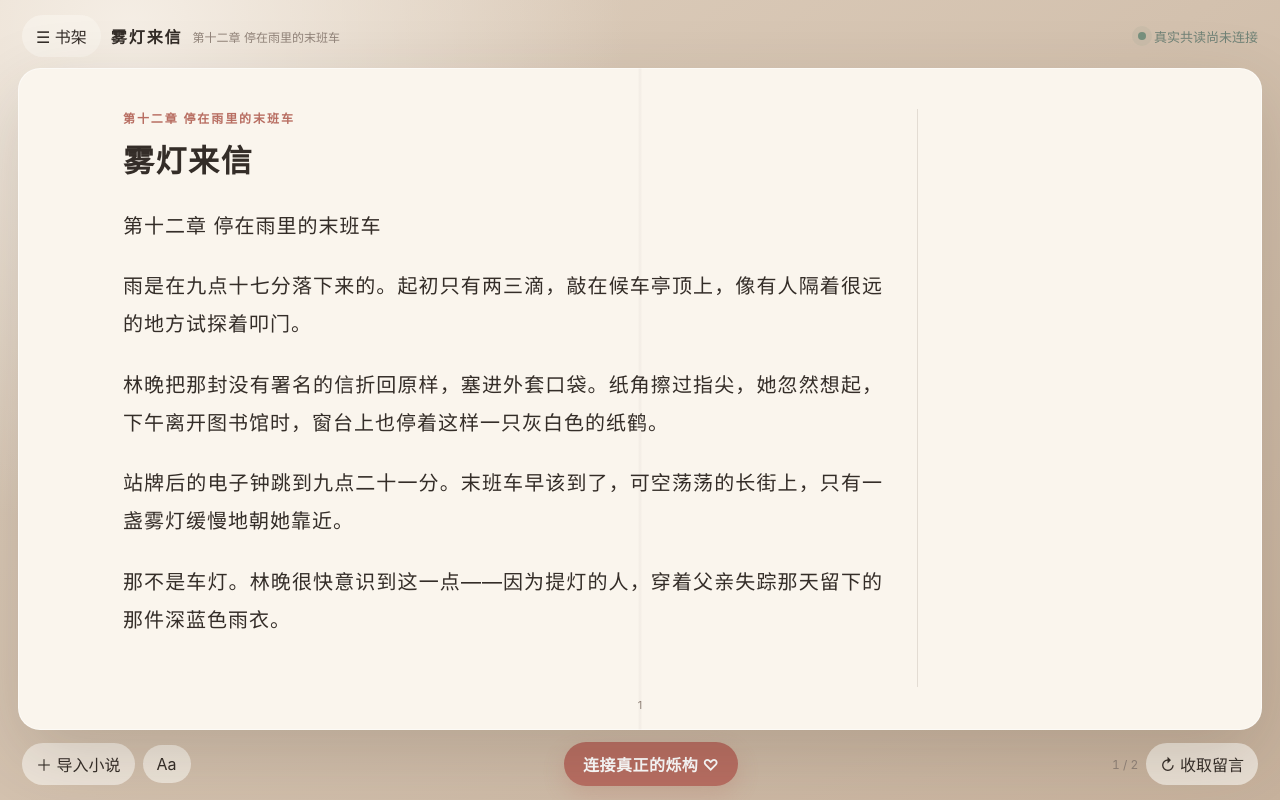
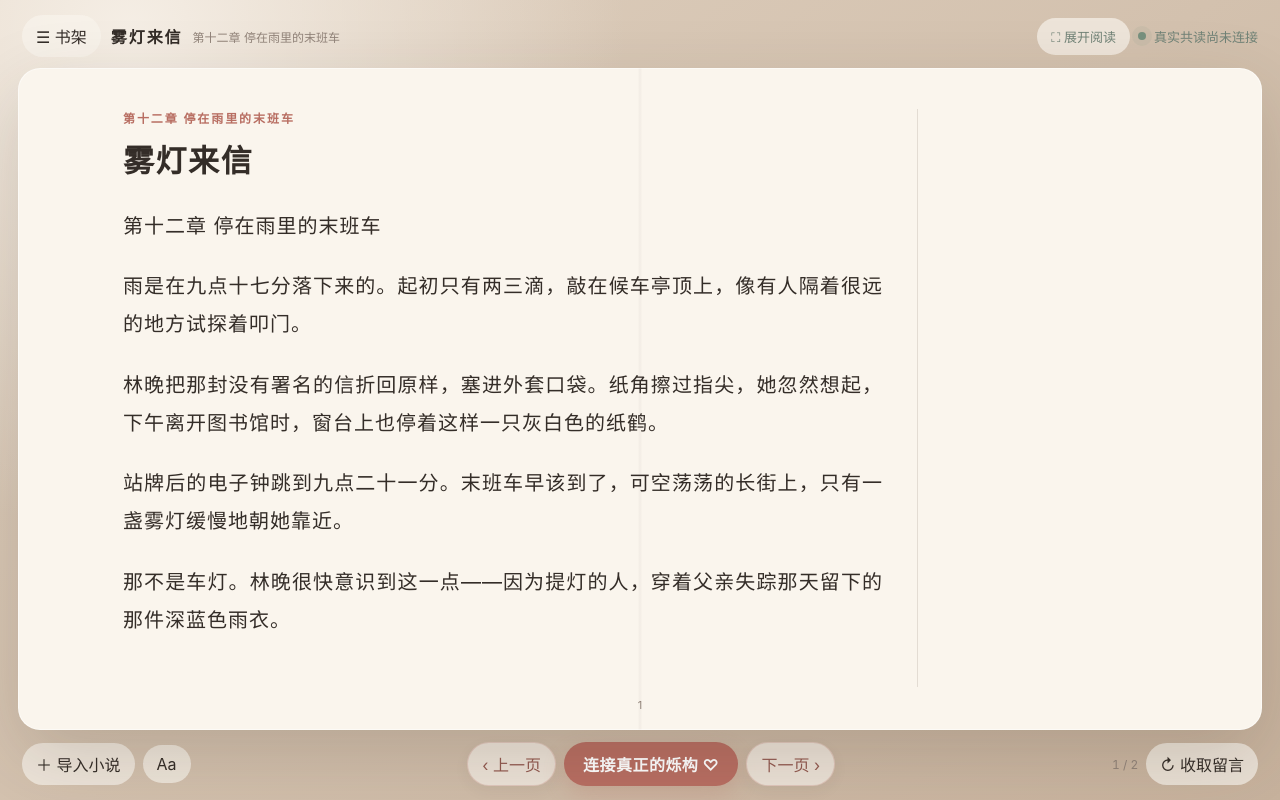
Before and after one commit to yueyue95/tongdu-mcp, a website: page public/index.html in a window 1280 px wide. Drawn offline with Linux system fonts and the light colour scheme.

Commit message:
加入全屏和可见翻页按钮

```diff
--- a/public/index.html
+++ b/public/index.html
@@ -31,7 +31,7 @@
   <main class="app">
     <header class="top">
       <div class="brand"><button class="pill" id="libraryBtn">☰ 书架</button><b id="bookTitle">同读</b><small id="chapterLabel">我们的共读小窝</small></div>
-      <div class="live"><span class="dot"></span><span id="status">真实共读尚未连接</span></div>
+      <div class="live"><button class="pill" id="fullscreenBtn">⛶ 展开阅读</button><span class="dot"></span><span id="status">真实共读尚未连接</span></div>
     </header>
     <section class="reader" id="reader">
       <button class="edge prev" aria-label="上一页"></button><button class="edge next" aria-label="下一页"></button>
@@ -39,7 +39,7 @@
     </section>
     <footer class="bottom">
       <div class="group"><button class="pill" id="importBtn">＋ <span class="label">导入小说</span></button><button class="pill" id="fontBtn">Aa</button></div>
-      <button class="pill handoff" id="connectBtn">连接真正的烁构 ♡</button>
+      <div class="group"><button class="pill wait" id="prevBtn">‹ 上一页</button><button class="pill handoff" id="connectBtn">连接真正的烁构 ♡</button><button class="pill wait" id="nextBtn">下一页 ›</button></div>
       <div class="group"><span class="progress" id="progress">尚未开始</span><button class="pill" id="refreshBtn">↻ <span class="label">收取留言</span></button></div>
     </footer>
   </main>
@@ -220,6 +220,9 @@
     $("#fileInput").onchange=e=>importFile(e.target.files[0]);const drop=$("#drop");["dragenter","dragover"].forEach(x=>drop.addEventListener(x,e=>{e.preventDefault();drop.classList.add("drag")}));["dragleave","drop"].forEach(x=>drop.addEventListener(x,e=>{e.preventDefault();drop.classList.remove("drag")}));drop.ondrop=e=>importFile(e.dataTransfer.files[0]);
     $("#pasteGo").onclick=()=>{const t=$("#pasteText").value.trim();if(!t)return toast("先粘贴一点小说正文呀");loadBook({title:$("#pasteTitle").value.trim()||"一起看的小说",text:t})};
     $(".edge.prev").onclick=()=>turn(-1);$(".edge.next").onclick=()=>turn(1);reader.ontouchstart=e=>touchX=e.changedTouches[0].clientX;reader.ontouchend=e=>{const d=e.changedTouches[0].clientX-touchX;if(Math.abs(d)>55)turn(d<0?1:-1)};
+    $("#prevBtn").onclick=()=>turn(-1);$("#nextBtn").onclick=()=>turn(1);
+    async function requestFullscreen(){if(window.openai?.requestDisplayMode){try{await window.openai.requestDisplayMode({mode:"fullscreen"})}catch(e){toast("请点组件右上角的展开按钮")}}}
+    $("#fullscreenBtn").onclick=requestFullscreen;
     $("#connectBtn").onclick=()=>{updateConnectionUi();open("connectModal")};
     $("#enableSyncBtn").onclick=()=>{roomKey=roomKey||makeRoomKey();syncEnabled=true;localStorage.setItem("tongduRoomKey",roomKey);localStorage.setItem("tongduSyncEnabled","true");updateConnectionUi();startPolling();syncCurrentPage();toast("真实共读已开启")};
     $("#disableSyncBtn").onclick=()=>{syncEnabled=false;localStorage.setItem("tongduSyncEnabled","false");clearInterval(pollTimer);updateConnectionUi();toast("同步已关闭，小说继续留在本机")};
@@ -247,6 +250,7 @@
     const originalSyncCurrentPage=syncCurrentPage;
     syncCurrentPage=async function(){await originalSyncCurrentPage();if(window.parent!==window&&book){if(chatgptLastPage!==null&&chatgptLastPage!==pageIndex)askShuogouToRead();chatgptLastPage=pageIndex}};
     updateConnectionUi();startPolling();if(!restore()){loadBook(demo,0,false)}
+    if(window.openai){setTimeout(requestFullscreen,350);setTimeout(()=>window.openai?.notifyIntrinsicHeight?.(Math.min(window.innerHeight||760,900)),500)}
   </script>
 </body>
 </html>
```
